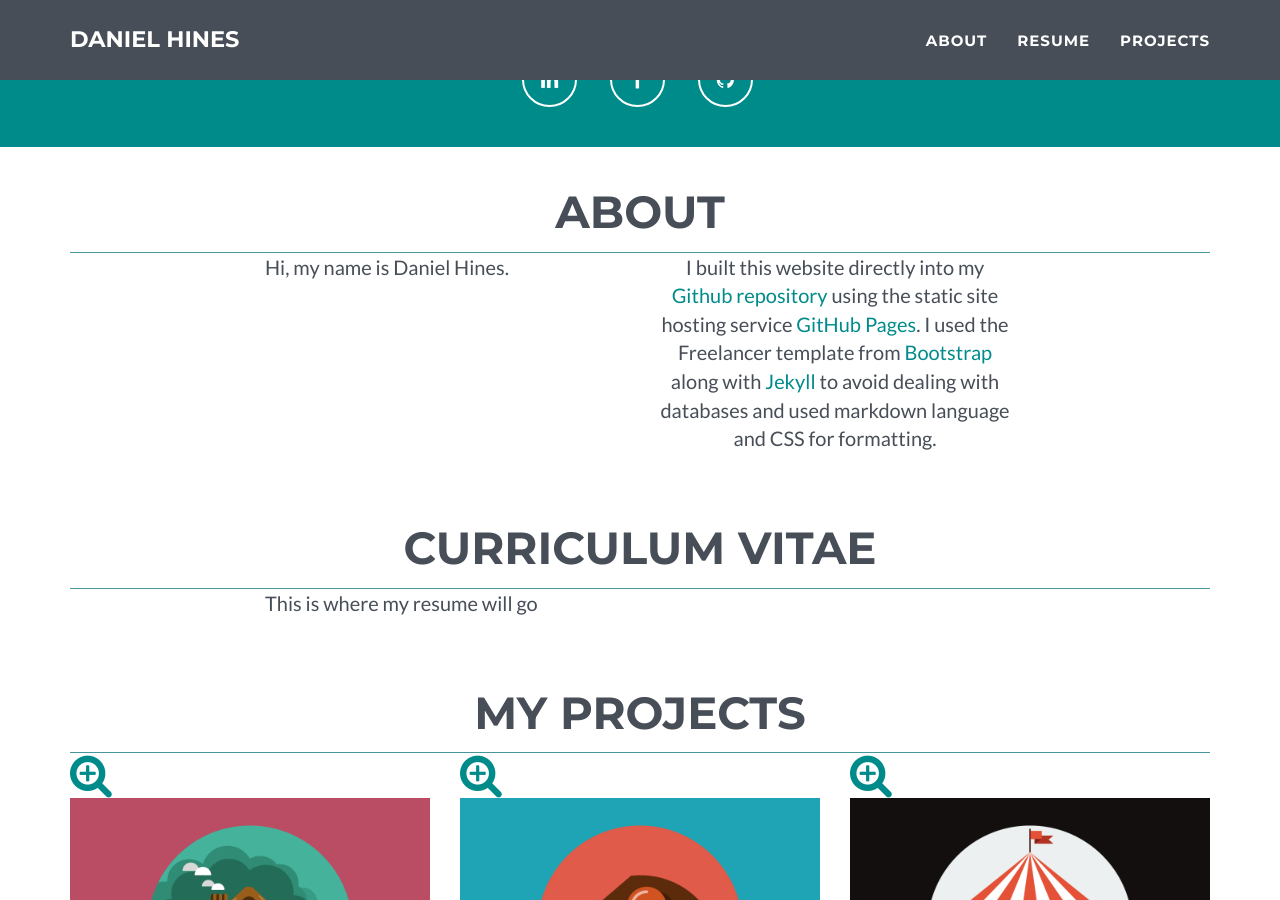
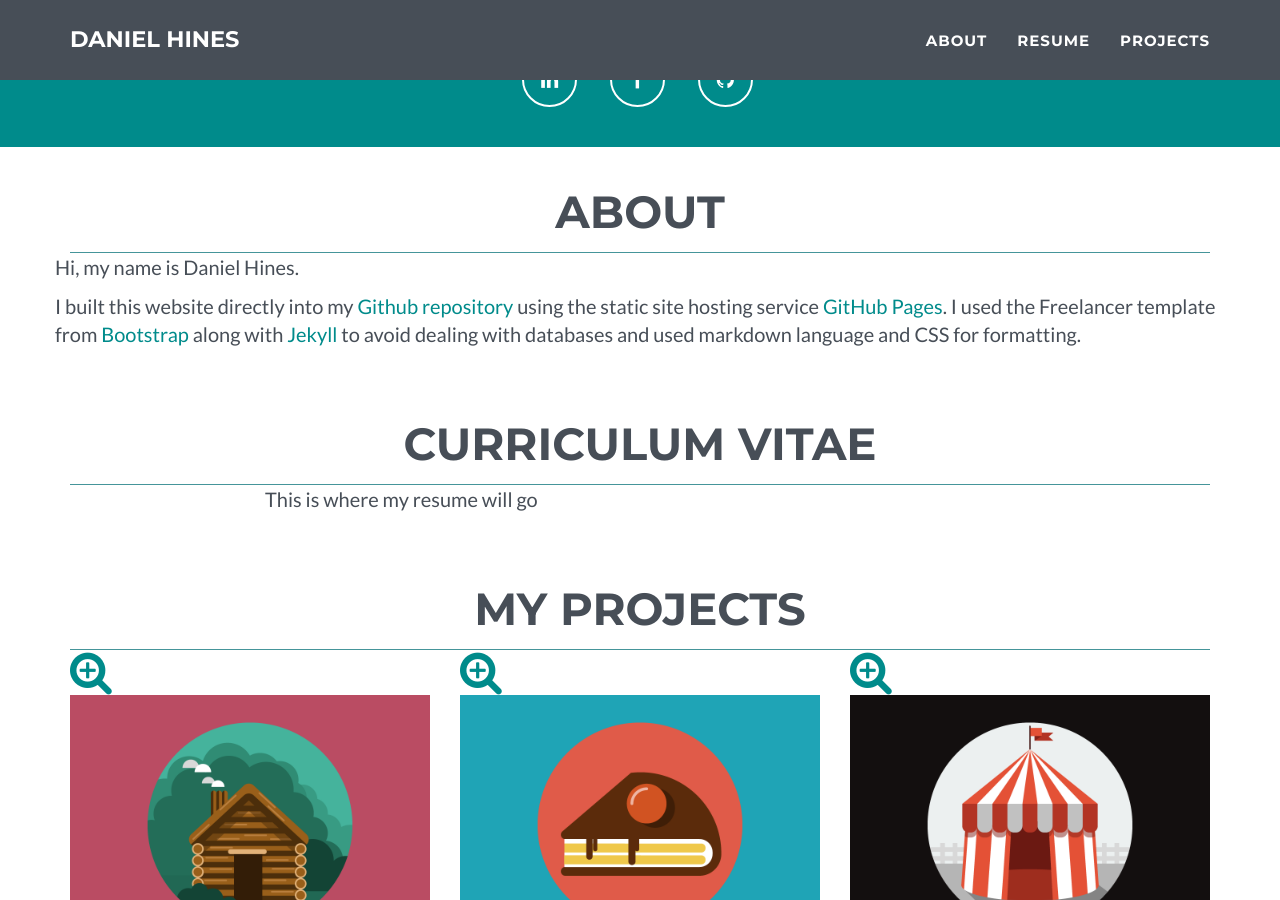
Before and after one commit to danielchines/danielchines.github.io, a Jekyll site: the page built from index.html, in a window 1280 px wide and 900 px high, scrolled down 630 px. Built offline with Jekyll 4.4.1, drawn with Linux system fonts in a browser that asks for light colours.

Commit message:
Update about.html

```diff
--- a/_includes/about.html
+++ b/_includes/about.html
@@ -7,12 +7,11 @@
                 </div>
             </div>
             <div class="row">
-                <div class="col-lg-4 col-lg-offset-2">
-                    <p>{{ site.about.p1 }}</p>
-                </div>
-                <div class="col-lg-4 text-center">
-                    <p>{{ site.about.p2 }}</p>
-                </div>
+                <p class="about-p">{{ site.about.p1 }}</p>
+            </div>
+            <div class="row">
+                <p class="about-p">{{ site.about.p2 }}</p>
+            </div>
              <!--
                 <div class="col-lg-8 col-lg-offset-2 text-center">
                     <a href="#" class="btn btn-lg btn-outline">
```
